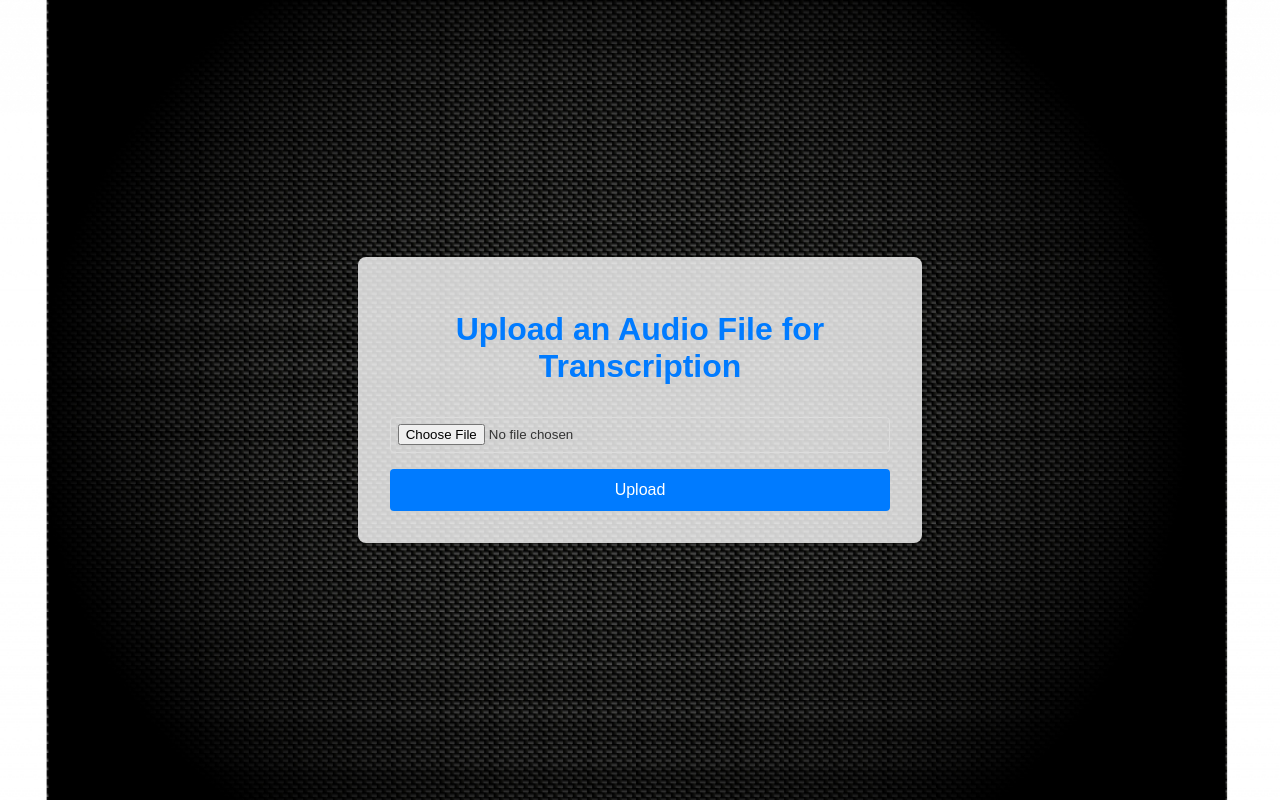
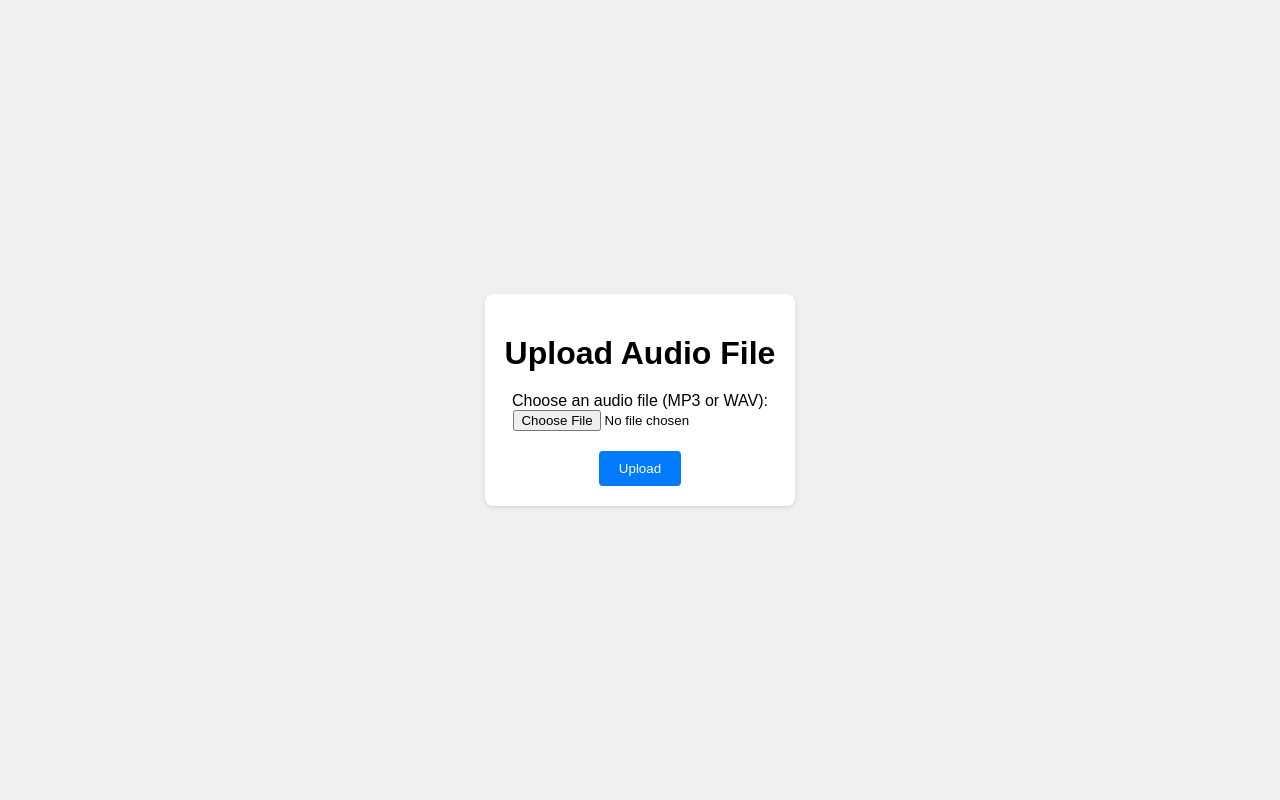
Before and after one commit to Mjunajo/SpeechRecognition, a Flask app: page / in a window 1280 px wide. Run offline with Flask 3, Linux system fonts and the light colour scheme; parts of the project's set-up code (start-up, migrations or seed data) failed here and were passed over.

Commit message:
index.html

```diff
--- a/templates/index.html
+++ b/templates/index.html
@@ -3,62 +3,61 @@
 <head>
     <meta charset="UTF-8">
     <meta name="viewport" content="width=device-width, initial-scale=1.0">
-    <title>Speech Recognition</title>
+    <title>Upload Audio</title>
     <style>
         body {
-            font-family: 'Arial', sans-serif;
-            background: url('Carbon_Fiber_Background.jpg') no-repeat center center fixed;
-            background-size: cover;
-            color: #333;
+            font-family: Arial, sans-serif;
             display: flex;
             justify-content: center;
             align-items: center;
             height: 100vh;
             margin: 0;
+            background-color: #f0f0f0;
+            animation: fadeIn 1s ease-in-out;
+        }
+        @keyframes fadeIn {
+            from { opacity: 0; }
+            to { opacity: 1; }
         }
         .container {
-            background-color: rgba(255, 255, 255, 0.8);
-            padding: 2em;
-            box-shadow: 0 4px 8px rgba(0,0,0,0.1);
+            background: white;
+            padding: 20px;
             border-radius: 8px;
+            box-shadow: 0 2px 4px rgba(0, 0, 0, 0.1);
             text-align: center;
-            max-width: 500px;
-            width: 100%;
+            transition: transform 0.3s ease;
+        }
+        .container:hover {
+            transform: scale(1.05);
         }
         h1 {
-            color: #007bff;
-            margin-bottom: 1em;
-        }
-        form {
-            display: flex;
-            flex-direction: column;
-            gap: 1em;
+            margin-bottom: 20px;
         }
         input[type="file"] {
-            padding: 0.5em;
-            border: 1px solid #ddd;
-            border-radius: 4px;
+            margin-bottom: 20px;
         }
-        input[type="submit"] {
-            background-color: #007bff;
+        button {
+            padding: 10px 20px;
+            background-color: #007BFF;
             color: white;
             border: none;
-            padding: 0.75em;
             border-radius: 4px;
             cursor: pointer;
-            font-size: 1em;
+            transition: background-color 0.3s ease, transform 0.3s ease;
         }
-        input[type="submit"]:hover {
+        button:hover {
             background-color: #0056b3;
+            transform: scale(1.05);
         }
     </style>
 </head>
 <body>
     <div class="container">
-        <h1>Upload an Audio File for Transcription</h1>
-        <form action="/upload" method="post" enctype="multipart/form-data">
-            <input type="file" name="file" required>
-            <input type="submit" value="Upload">
+        <h1>Upload Audio File</h1>
+        <form action="/transcribe" method="post" enctype="multipart/form-data">
+            <label for="file">Choose an audio file (MP3 or WAV):</label><br>
+            <input type="file" id="file" name="file" accept=".mp3, .wav" required><br>
+            <button type="submit">Upload</button>
         </form>
     </div>
 </body>
```
